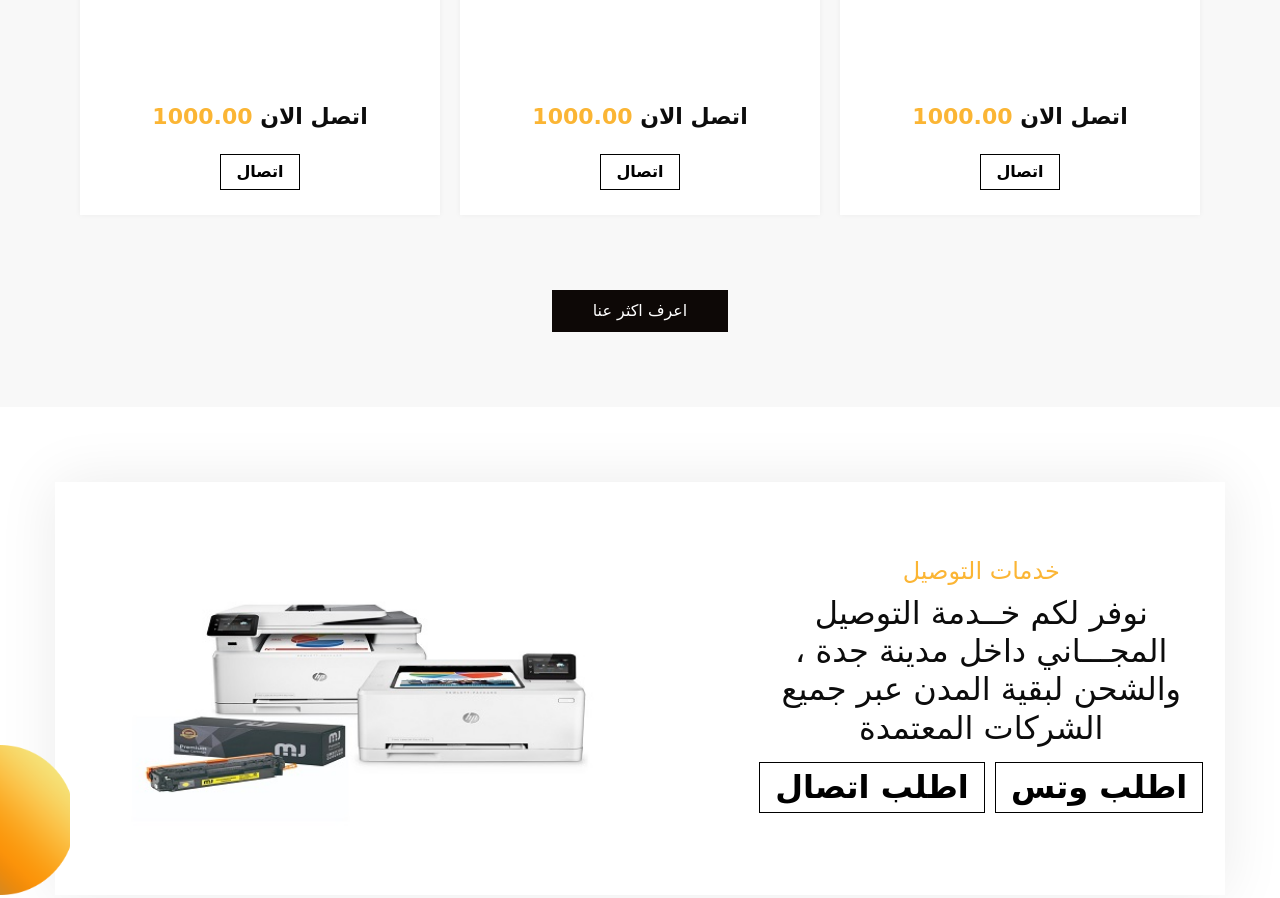
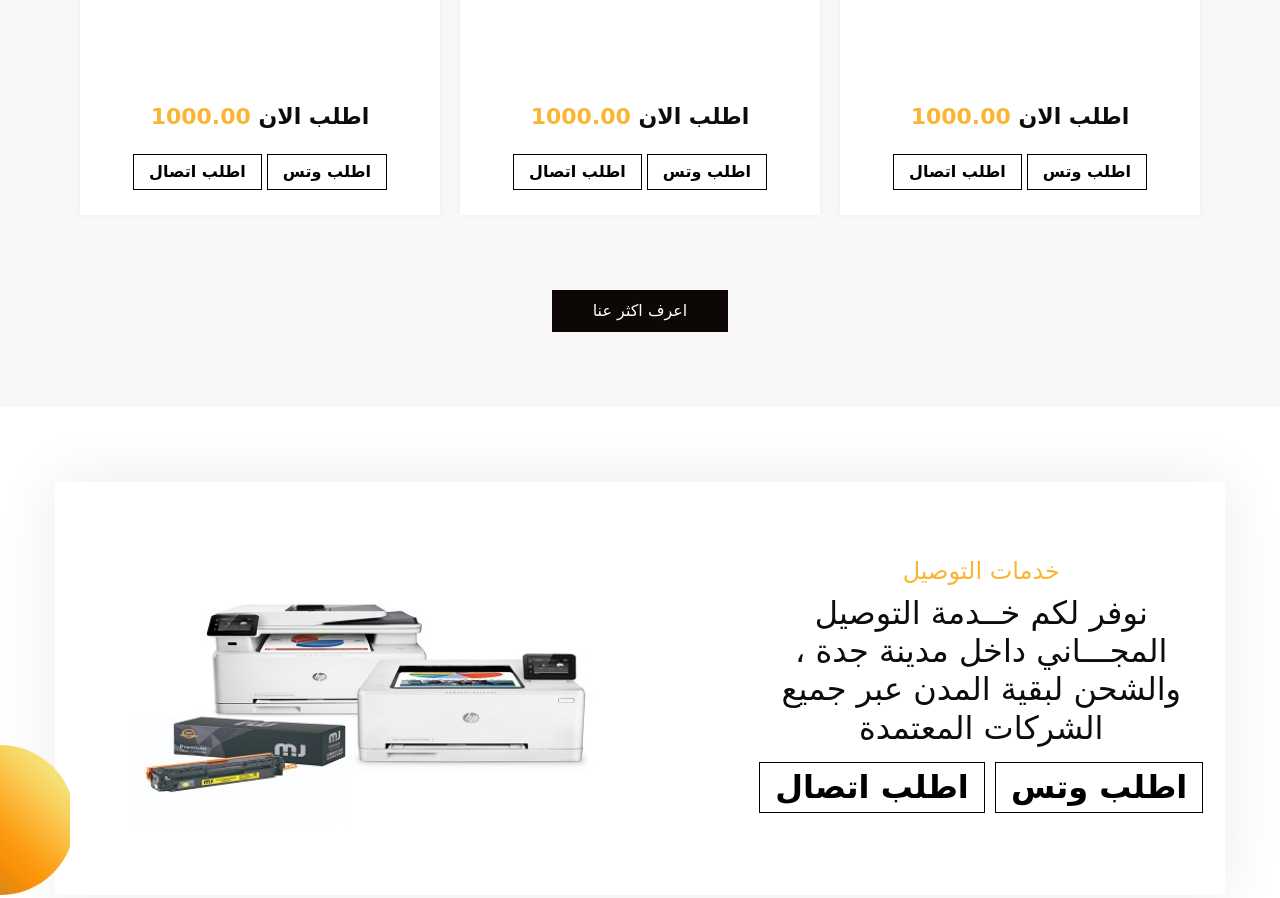
Before and after one commit to teamalmhia4/mj, a plain HTML site: page 1.html in a window 1280 px wide. Shown: the part 2484-3382 px from the top of the page. Drawn offline with nearby package versions, Linux system fonts and the light colour scheme; a web font is replaced by a local one.

Commit message:
Update 1.html

```diff
--- a/1.html
+++ b/1.html
@@ -356,12 +356,12 @@
           </div>
           <div class="detail-box">
             <h5>
-اتصل الان
+اطلب الان
               <span>1000.00</span>
             </h5>
-            <a href="">
-اتصال
-            </a>
+            <a href=" https://api.whatsapp.com/send?phone=+966530360314">اطلب وتس</a>
+
+       <a href="tel:0530360314">اطلب اتصال</a>
           </div>
         </div>
         <div class="box">
@@ -375,12 +375,12 @@
           </div>
           <div class="detail-box">
             <h5>
-اتصل الان
+اطلب الان
               <span>1000.00</span>
             </h5>
-            <a href="">
-اتصال
-            </a>
+            <a href=" https://api.whatsapp.com/send?phone=+966530360314">اطلب وتس</a>
+
+       <a href="tel:0530360314">اطلب اتصال</a>
           </div>
         </div>
         <div class="box">
@@ -394,12 +394,12 @@
           </div>
           <div class="detail-box">
             <h5>
-اتصل الان
+اطلب الان
               <span>1000.00</span>
             </h5>
-            <a href="">
-اتصال
-            </a>
+            <a href=" https://api.whatsapp.com/send?phone=+966530360314">اطلب وتس</a>
+
+       <a href="tel:0530360314">اطلب اتصال</a>
           </div>
         </div>
       </div>
@@ -429,10 +429,9 @@
               </h4>
               <h2>
 نوفر لكم خــدمة التوصيل المجـــاني داخل مدينة جدة ، والشحن لبقية المدن عبر جميع الشركات المعتمدة
-              <a href=" https://api.whatsapp.com/send?phone=+966530360314">اطلب وتس</a>
+             <a href=" https://api.whatsapp.com/send?phone=+966530360314">اطلب وتس</a>
 
        <a href="tel:0530360314">اطلب اتصال</a>
-
             </div>
           </div>
           <div class="col-md-7">
@@ -585,7 +584,7 @@
         <div class="col-md-6">
           <div class="map_container">
             <div class="map-responsive">
-              <iframe src="https://www.google.com/maps/embed/v1/place?key=AIzaSyA0s1a7phLN0iaD6-UE7m4qP-z21pH0eSc&q=Eiffel+Tower+Paris+France" width="600" height="300" frameborder="0" style="border:0; width: 100%; height:100%" allowfullscreen></iframe>
+              <iframe src="https://www.google.com/maps/embed?pb=!1m18!1m12!1m3!1d3710.647285854563!2d39.205701624540666!3d21.560642769297772!2m3!1f0!2f0!3f0!3m2!1i1024!2i768!4f13.1!3m3!1m2!1s0x15c3d1b1087b6be3%3A0xbd6de7eaac20329c!2z2KPYqNix2KfYrCDYp9mE2KjYs9mF2Kk!5e0!3m2!1sar!2ssa!4v1684138319974!5m2!1sar!2ssa" width="600" height="300" frameborder="0" style="border:0; width: 100%; height:100%" allowfullscreen></iframe>
             </div>
           </div>
         </div>
```
